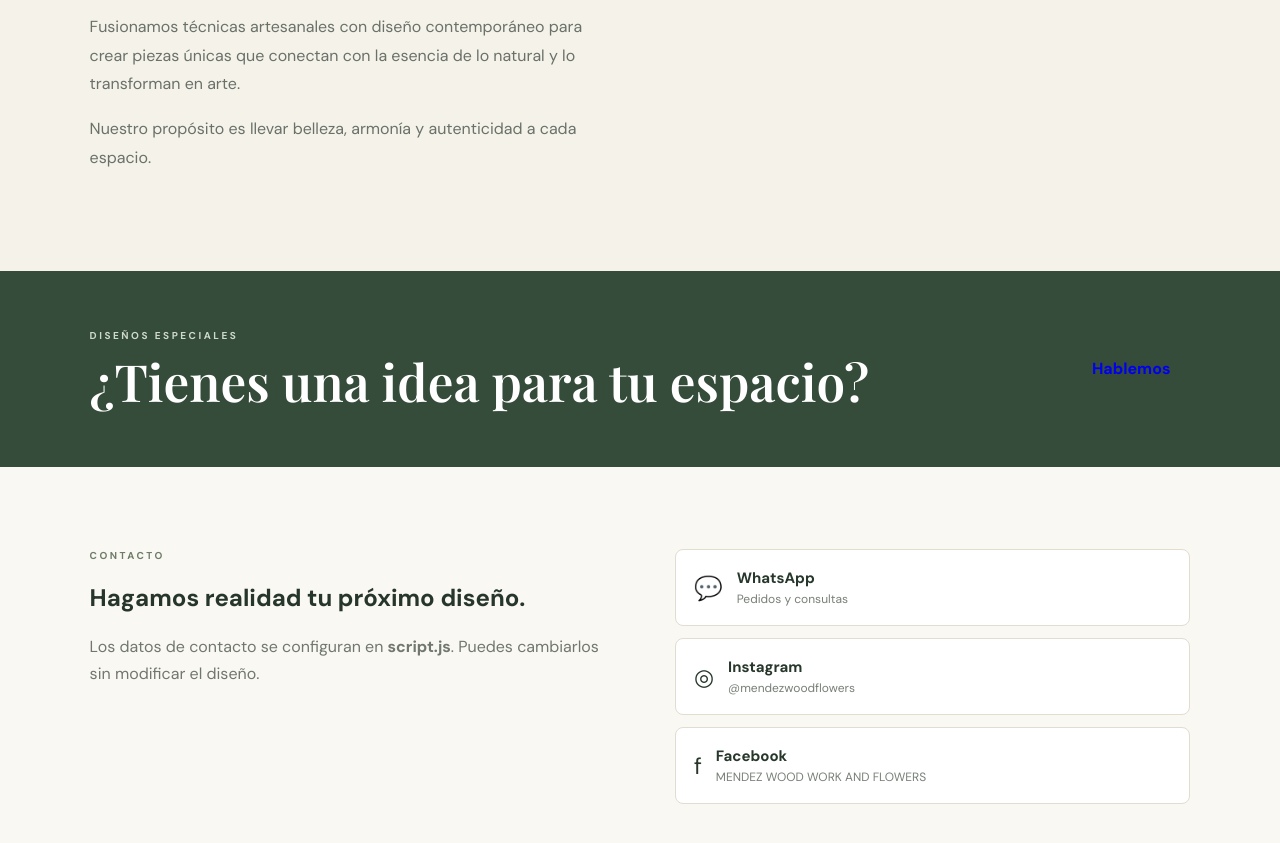
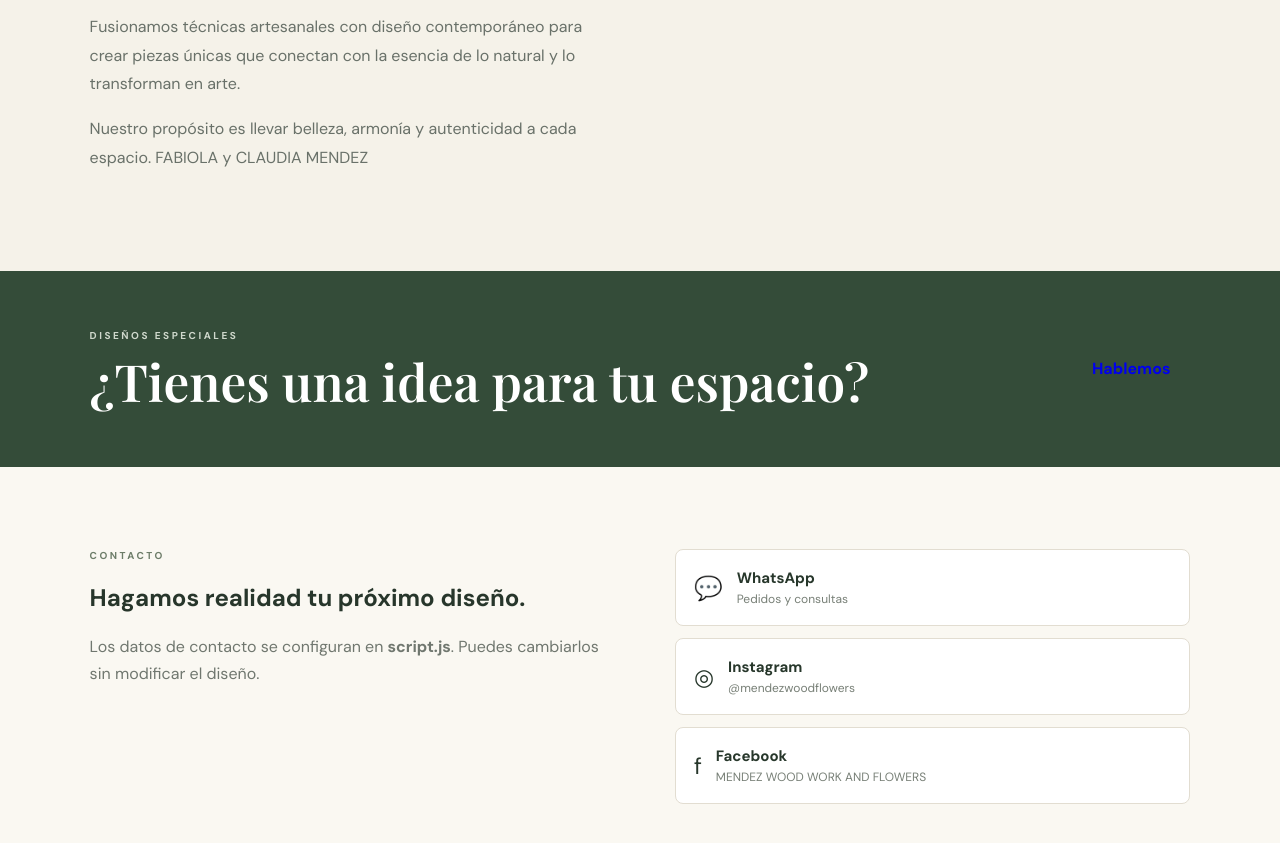
Before and after one commit to vcamilovm/mendez-wood-work-and-flowers, a plain HTML site: page index.html in a window 1280 px wide. Shown: the part 4431-5274 px from the top of the page. Drawn offline with nearby package versions, Linux system fonts and the light colour scheme.

Commit message:
Update index.html

```diff
--- a/index.html
+++ b/index.html
@@ -90,7 +90,7 @@
 </section>
 
 <section id="historia" class="story section">
-  <div class="story-copy"><p class="eyebrow">NUESTRA HISTORIA</p><h2>Artesanía que une dos mundos.</h2><p>MENDEZ WOOD WORK AND FLOWERS nace del amor por la naturaleza, la madera y las flores.</p><p>Fusionamos técnicas artesanales con diseño contemporáneo para crear piezas únicas que conectan con la esencia de lo natural y lo transforman en arte.</p><p>Nuestro propósito es llevar belleza, armonía y autenticidad a cada espacio.</p></div>
+  <div class="story-copy"><p class="eyebrow">NUESTRA HISTORIA</p><h2>Artesanía que une dos mundos.</h2><p>MENDEZ WOOD WORK AND FLOWERS nace del amor por la naturaleza, la madera y las flores.</p><p>Fusionamos técnicas artesanales con diseño contemporáneo para crear piezas únicas que conectan con la esencia de lo natural y lo transforman en arte.</p><p>Nuestro propósito es llevar belleza, armonía y autenticidad a cada espacio. FABIOLA y CLAUDIA MENDEZ</p></div>
 </section>
 
 <section class="cta"><div><p class="eyebrow">DISEÑOS ESPECIALES</p><h2>¿Tienes una idea para tu espacio?</h2></div><a class="btn light" href="#contacto">Hablemos</a></section>
```
